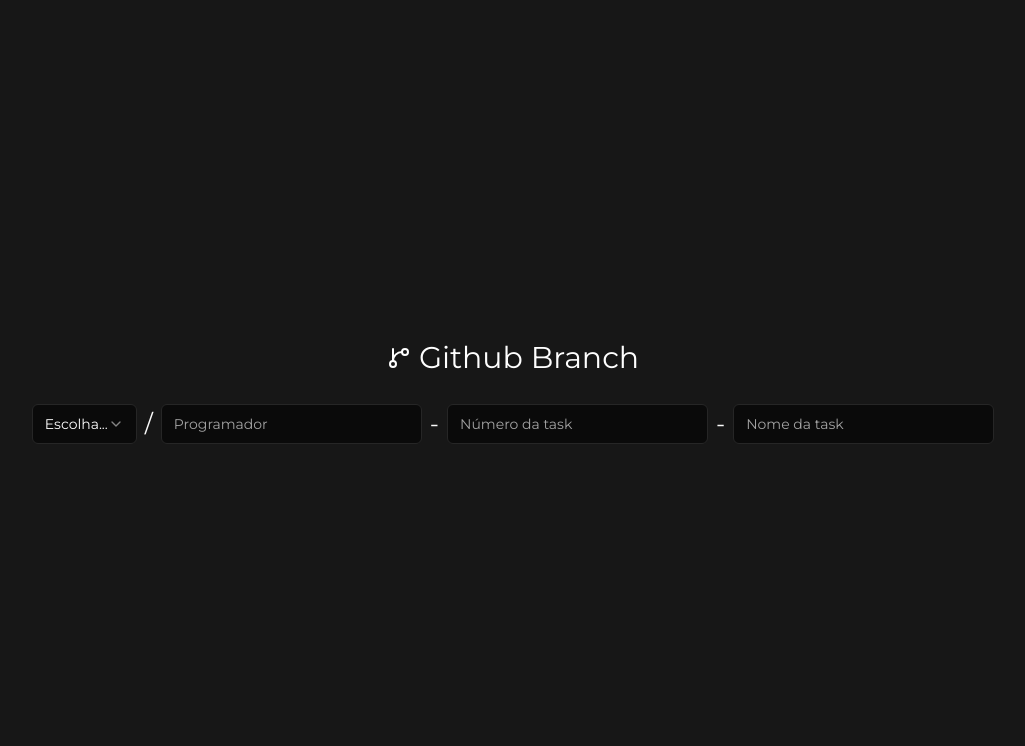
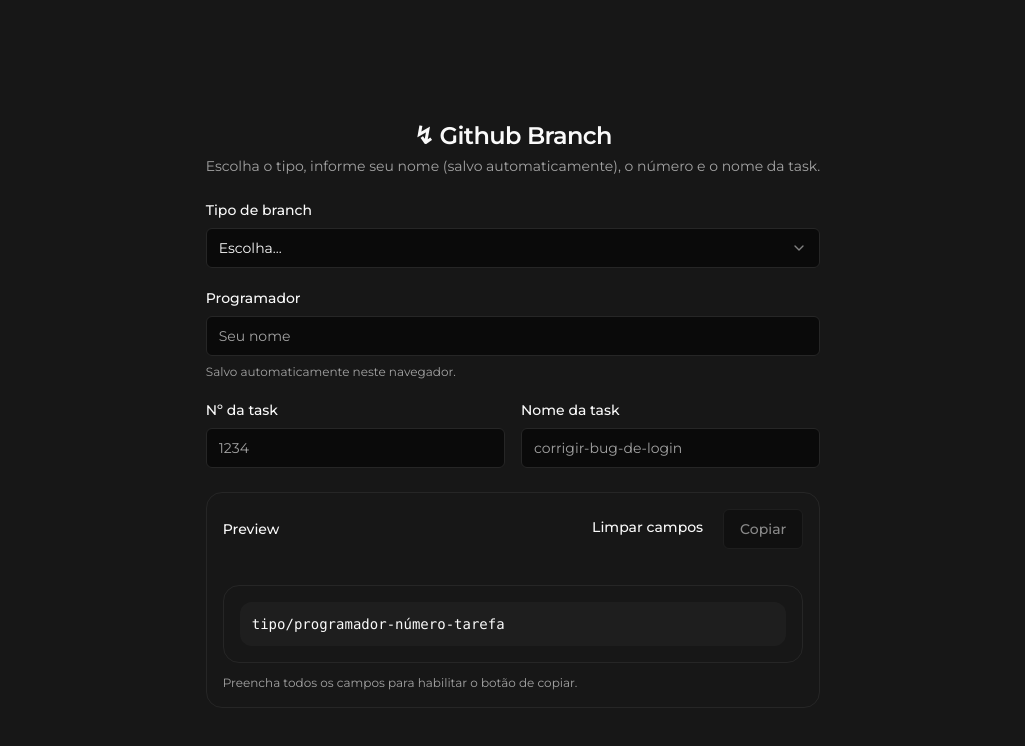
Before and after one commit to xuniorss/branching, a Next.js app: page / in a window 1280 px wide. Shown: the top 746 px of the page, without its empty margins (127-1152 px from the left). Built offline with nearby package versions, Linux system fonts and the light colour scheme.

Commit message:
refactor: melhorando layout

```diff
--- a/src/app/(main)/layout.tsx
+++ b/src/app/(main)/layout.tsx
@@ -1,4 +1,3 @@
-import { GitBranch } from 'lucide-react'
 import { ReactNode } from 'react'
 
 export default function MainLayout({
@@ -6,10 +5,6 @@
 }: Readonly<{ children: ReactNode }>) {
 	return (
 		<article className="flex h-full w-full flex-col items-center justify-center">
-			<h1 className="inline-flex select-none items-center gap-x-2 text-3xl text-white">
-				<GitBranch />
-				Github Branch
-			</h1>
 			<main className="px-3 pt-7">{children}</main>
 		</article>
 	)
--- a/src/app/(main)/page.tsx
+++ b/src/app/(main)/page.tsx
@@ -13,140 +13,296 @@
 import { cn } from '@/lib/utils'
 import { formataBranch } from '@/utils/formata-branch'
 import { tiposBranches } from '@/utils/tipo-branch'
-import { useCallback, useEffect, useState } from 'react'
+import { useCallback, useEffect, useMemo, useState } from 'react'
+
+// Hook para persistir estado no localStorage (client-only)
+function useLocalStorage<T>(key: string, initialValue: T) {
+	const [value, setValue] = useState<T>(() => {
+		if (typeof window === 'undefined') return initialValue
+		try {
+			const raw = window.localStorage.getItem(key)
+			return raw ? (JSON.parse(raw) as T) : initialValue
+		} catch {
+			return initialValue
+		}
+	})
+	useEffect(() => {
+		try {
+			window.localStorage.setItem(key, JSON.stringify(value))
+		} catch {}
+	}, [key, value])
+	return [value, setValue] as const
+}
+
+type BranchTipo = { tipo: string; cor: string }
 
 export default function Home() {
-	const [branch, setBranch] = useState<string | null>(null)
-	const [cor, setCor] = useState('#fff')
-	const [name, setName] = useState({
-		programador: '',
-		taskNumber: '',
-		task: '',
-	})
+	// Estados (mobile-first)
+	const [branch, setBranch] = useState<string | undefined>(undefined)
+	const [programador, setProgramador] = useLocalStorage<string>(
+		'branch:programador',
+		'',
+	)
+	const [taskNumber, setTaskNumber] = useState<string>('')
+	const [task, setTask] = useState<string>('')
+
+	const selectKey = branch ?? 'empty'
 
 	const { toast } = useToast()
 
-	const branchSelected = tiposBranches.find((b) => b.tipo === branch)
+	const branchSelected: BranchTipo | undefined = useMemo(
+		() => tiposBranches.find((b: BranchTipo) => b.tipo === branch),
+		[branch],
+	)
 
-	useEffect(() => {
-		if (branchSelected) setCor(branchSelected.cor)
-		else setCor('#fff')
-	}, [branchSelected])
+	const cor = branchSelected?.cor
+	const slugProgramador = useMemo(
+		() => formataBranch(programador ?? ''),
+		[programador],
+	)
+	const slugTaskNumber = useMemo(
+		() => formataBranch(taskNumber ?? ''),
+		[taskNumber],
+	)
+	const slugTask = useMemo(() => formataBranch(task ?? ''), [task])
+
+	const isValid = Boolean(
+		branch && slugProgramador && slugTaskNumber && slugTask,
+	)
+	const preview = useMemo(() => {
+		const b = branch ?? 'tipo'
+		const p = slugProgramador || 'programador'
+		const n = slugTaskNumber || 'número'
+		const t = slugTask || 'tarefa'
+		return `${b}/${p}-${n}-${t}`
+	}, [branch, slugProgramador, slugTaskNumber, slugTask])
 
 	const handleCopy = useCallback(() => {
-		if (
-			!branch &&
-			name.programador &&
-			name.taskNumber === '' &&
-			name.task === ''
+		if (!isValid) {
+			toast({
+				title: 'Campos incompletos',
+				description: 'Preencha todos os campos para copiar a branch.',
+				variant: 'destructive',
+			})
+			return
+		}
+		navigator.clipboard
+			.writeText(preview)
+			.then(() => toast({ title: 'Branch copiada', description: preview }))
+			.catch(() =>
+				toast({
+					title: 'Falha ao copiar',
+					description: 'Tente novamente ou copie manualmente.',
+					variant: 'destructive',
+				}),
 			)
-			return
+	}, [isValid, preview, toast])
 
-		const text = `${branch}/${formataBranch(name.programador)}-${name.taskNumber}-${formataBranch(name.task)}`
+	const handleKeyDown = useCallback(
+		(ev: React.KeyboardEvent) => {
+			if (ev.key === 'Enter') handleCopy()
+		},
+		[handleCopy],
+	)
 
-		if (text.length > 0) {
-			navigator.clipboard
-				.writeText(text)
-				.then(() => {
+	const handleClearAll = () => {
+		setBranch(undefined)
+		setTaskNumber('')
+		setTask('')
+	}
+
+	const handleClearProgramador = () => {
+		setProgramador('')
 		toast({
-						title: 'Branch copiada',
-						description: text,
-					})
-				})
-				.catch((err: any) => {
-					console.error(err)
+			title: 'Nome limpo',
+			description: 'O nome salvo foi removido deste navegador.',
 		})
 	}
-	}, [branch, name.programador, name.task, name.taskNumber, toast])
 
 	return (
-		<section className="flex flex-col space-y-4">
-			<div className="flex flex-row items-center justify-center space-x-2">
-				<Select
-					onValueChange={(v) => {
-						setBranch(v)
-					}}
+		<section
+			className="mx-auto w-full max-w-3xl p-4 sm:p-6"
+			onKeyDown={handleKeyDown}
 		>
-					<SelectTrigger className="w-[18.75rem]" style={{ color: cor }}>
+			<header className="mb-4 space-y-1 sm:mb-6">
+				<h1 className="text-center text-2xl font-semibold tracking-tight">
+					↯ Github Branch
+				</h1>
+				<p className="text-muted-foreground text-center text-sm">
+					Escolha o tipo, informe seu nome (salvo automaticamente), o
+					número e o nome da task.
+				</p>
+			</header>
+
+			{/* Form - mobile first: 1 coluna; expande em telas maiores */}
+			<div className="grid gap-4 sm:gap-5">
+				{/* Tipo */}
+				<div className="grid gap-2">
+					<label htmlFor="tipo" className="text-sm font-medium">
+						Tipo de branch
+					</label>
+					<Select key={selectKey} value={branch} onValueChange={setBranch}>
+						<SelectTrigger id="tipo" className="w-full">
 							<SelectValue placeholder="Escolha..." />
 						</SelectTrigger>
 						<SelectContent>
-						{tiposBranches.map((t) => (
+							{tiposBranches.map((t: BranchTipo) => (
 								<SelectItem
+									key={t.tipo}
+									value={t.tipo}
 									className="text-base"
 									style={{ color: t.cor }}
-								key={t.tipo}
-								value={t.tipo}
 								>
 									{t.tipo}
 								</SelectItem>
 							))}
 						</SelectContent>
 					</Select>
-				<span className="text-2xl">/</span>
+				</div>
+
+				{/* Programador */}
+				<div className="grid gap-2">
+					<div className="flex items-center justify-between">
+						<label htmlFor="programador" className="text-sm font-medium">
+							Programador
+						</label>
+						{/* Em telas pequenas vira botão separado para não “esmagar” o input */}
+						<Button
+							type="button"
+							variant="ghost"
+							size="sm"
+							onClick={handleClearProgramador}
+							className={cn('sm:hidden', !programador && 'invisible')}
+						>
+							Limpar
+						</Button>
+					</div>
+
+					<div className="flex flex-col gap-2 sm:flex-row">
 						<Input
+							id="programador"
 							name="programador"
 							type="text"
 							autoComplete="off"
-					placeholder="Programador"
-					onChange={(ev) => {
-						const { value } = ev.target
-						setName((prev) => ({
-							...prev,
-							programador: value,
-						}))
-					}}
+							placeholder="Seu nome"
+							value={programador}
+							onChange={(ev) => setProgramador(ev.target.value)}
+							aria-describedby="programador-help"
+							className="min-w-0 flex-1"
 						/>
-				<span className="text-2xl">-</span>
+						{/* Em telas médias+ fica ao lado, sem esmagar o input */}
+						{programador && (
+							<Button
+								type="button"
+								variant="ghost"
+								size="sm"
+								onClick={handleClearProgramador}
+								className="hidden shrink-0 sm:inline-flex"
+							>
+								Limpar
+							</Button>
+						)}
+					</div>
+
+					<span
+						id="programador-help"
+						className="text-muted-foreground text-xs"
+					>
+						Salvo automaticamente neste navegador.
+					</span>
+				</div>
+
+				{/* Nº e Nome da task (lado a lado a partir de sm) */}
+				<div className="grid gap-4 sm:grid-cols-2">
+					<div className="grid gap-2">
+						<label htmlFor="task-number" className="text-sm font-medium">
+							Nº da task
+						</label>
 						<Input
+							id="task-number"
 							name="task-number"
 							type="number"
+							inputMode="numeric"
 							autoComplete="off"
-					placeholder="Número da task"
-					onChange={(ev) => {
-						const { value } = ev.target
-						setName((prev) => ({
-							...prev,
-							taskNumber: value,
-						}))
-					}}
+							placeholder="1234"
+							value={taskNumber}
+							onChange={(ev) => setTaskNumber(ev.target.value)}
+							className="w-full"
 						/>
-				<span className="text-2xl">-</span>
+					</div>
+
+					<div className="grid gap-2">
+						<label htmlFor="task-name" className="text-sm font-medium">
+							Nome da task
+						</label>
 						<Input
+							id="task-name"
 							name="task-name"
 							type="text"
 							autoComplete="off"
-					placeholder="Nome da task"
-					onChange={(ev) => {
-						const { value } = ev.target
-						setName((prev) => ({
-							...prev,
-							task: value,
-						}))
-					}}
+							placeholder="corrigir-bug-de-login"
+							value={task}
+							onChange={(ev) => setTask(ev.target.value)}
+							className="w-full"
 						/>
 					</div>
-			<div className="flex flex-row">
-				{(branch || name.programador || name.taskNumber || name.task) && (
+				</div>
+			</div>
+
+			{/* Preview / Ações */}
+			<div
+				className={cn(
+					'mt-6 flex flex-col gap-3 rounded-2xl border p-4 transition-shadow focus-within:shadow-md',
+				)}
+				style={{ borderColor: cor }}
+			>
+				<div className="flex flex-col gap-3 sm:flex-row sm:items-center sm:justify-between">
+					<span className="text-sm font-medium">Preview</span>
+					<div className="flex gap-2">
+						<Button
+							variant="ghost"
+							className="cursor-pointer"
+							size="sm"
+							onClick={handleClearAll}
+						>
+							Limpar campos
+						</Button>
 						<Button
 							type="button"
+							onClick={handleCopy}
+							disabled={!isValid}
 							className={cn(
-							'mt-5 flex w-full select-none flex-row items-center justify-center rounded-md border bg-transparent p-3 hover:bg-transparent',
-							branch && name.programador && name.taskNumber && name.task
-								? 'cursor-pointer'
-								: 'cursor-not-allowed',
+								'cursor-pointer select-none',
+								!isValid && 'cursor-not-allowed opacity-60',
 							)}
-						style={{ borderColor: cor, color: cor }}
-						onClick={
-							branch && name.programador && name.task
-								? handleCopy
-								: undefined
-						}
+							style={{ color: isValid ? cor : undefined }}
+							variant="outline"
 						>
-						<p>{branch}</p>/<p>{formataBranch(name.programador)}</p>-
-						<p>{formataBranch(name.taskNumber)}</p>-
-						<p>{formataBranch(name.task)}</p>
+							Copiar
 						</Button>
+					</div>
+				</div>
+
+				<div
+					className="mt-6 flex flex-col gap-3 rounded-2xl border p-4 transition-shadow focus-within:shadow-md"
+					style={cor ? { borderColor: cor } : undefined}
+				>
+					<div
+						aria-live="polite"
+						className="bg-muted/50 rounded-xl p-3 font-mono text-sm"
+					>
+						<span className="break-all">
+							<span style={{ color: cor }}>{branch ?? 'tipo'}</span>/
+							{slugProgramador || 'programador'}-
+							{slugTaskNumber || 'número'}-{slugTask || 'tarefa'}
+						</span>
+					</div>
+				</div>
+
+				{!isValid && (
+					<p className="text-muted-foreground text-xs">
+						Preencha todos os campos para habilitar o botão de copiar.
+					</p>
 				)}
 			</div>
 		</section>
```
Lines whose indentation alone changed are shown as unchanged.
